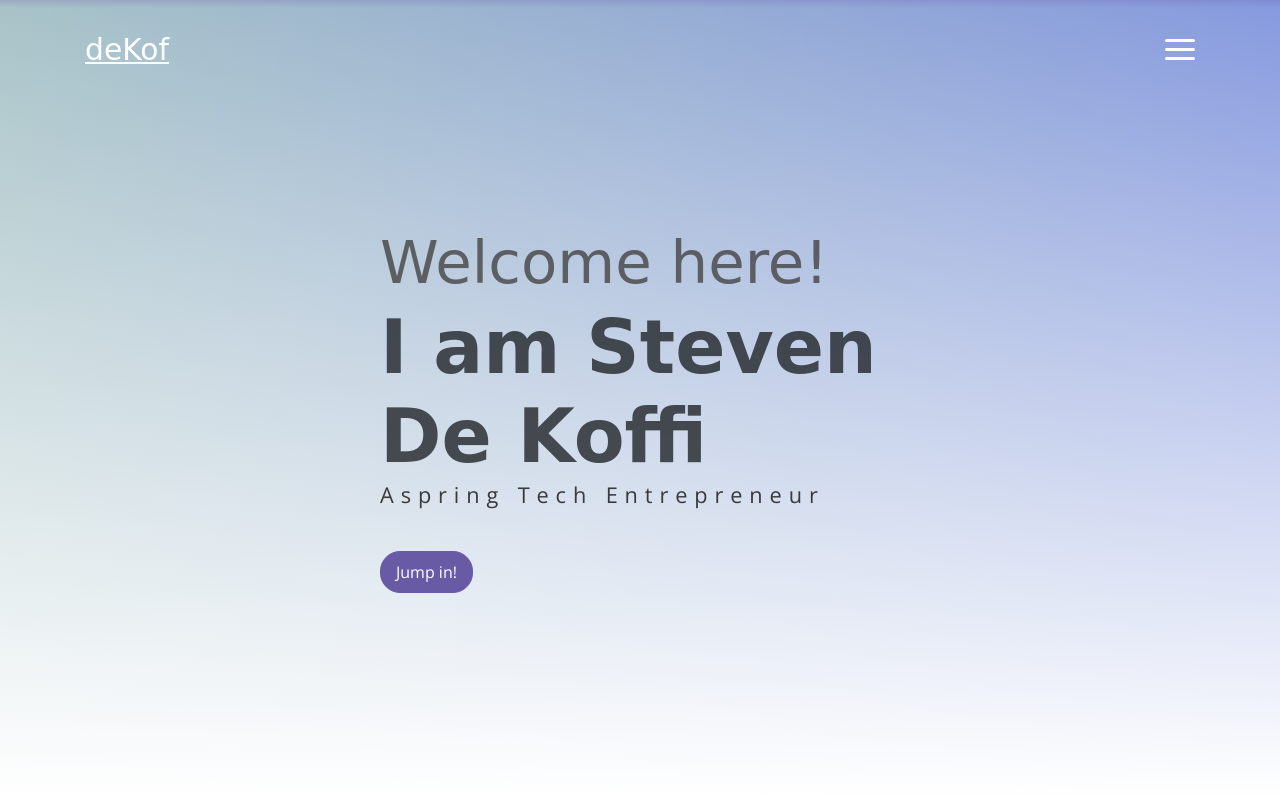
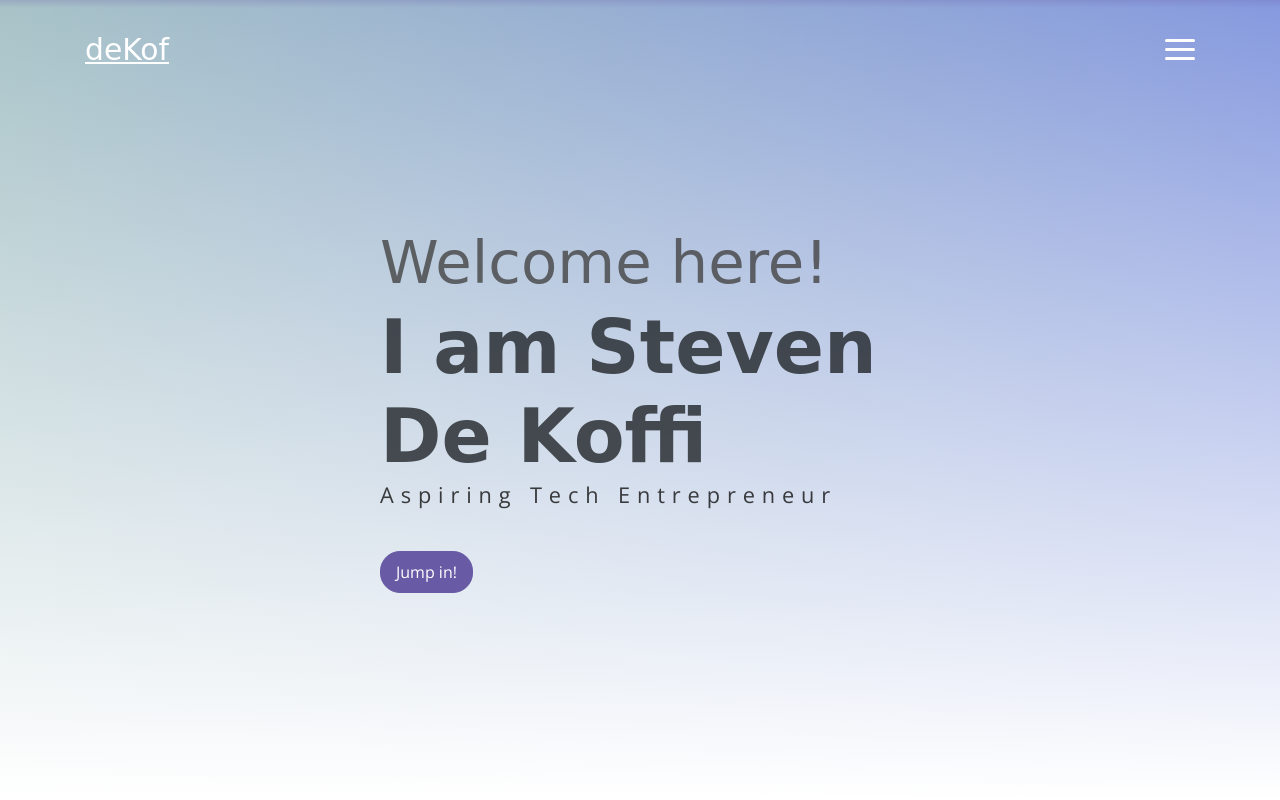
Before and after one commit to stevendekoffi/dekof-website, a plain HTML site: page index.html in a window 1280 px wide. Shown: the top 800 px of the page. Drawn offline with nearby package versions, Linux system fonts and the light colour scheme; a web font is replaced by a local one.

Commit message:
corrected aspring to aspiring

```diff
--- a/index.html
+++ b/index.html
@@ -52,7 +52,7 @@
                 <span class="up">Welcome here!</span>
                 <span class="down">I am Steven De Koffi</span>
             </h1>
-            <p class="header-subtitle">Aspring Tech Entrepreneur</p>
+            <p class="header-subtitle">Aspiring Tech Entrepreneur</p>
             <a href="#about">
               <button class="btn btn-primary">Jump in!</button>
             </a>
@@ -391,5 +391,4 @@
     <script src="assets/js/meyawo.js"></script>
 
 </body>
-
 </html>
```
